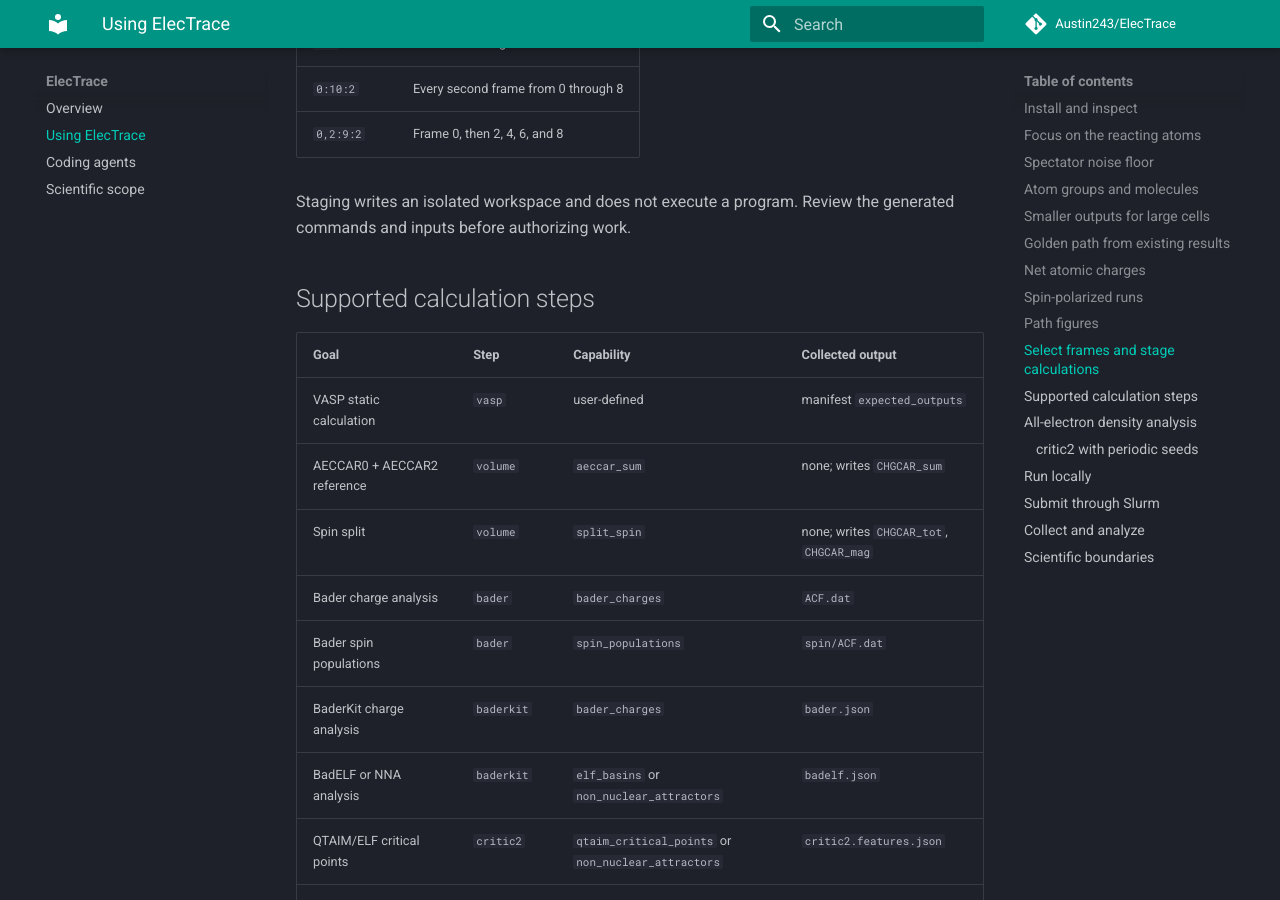
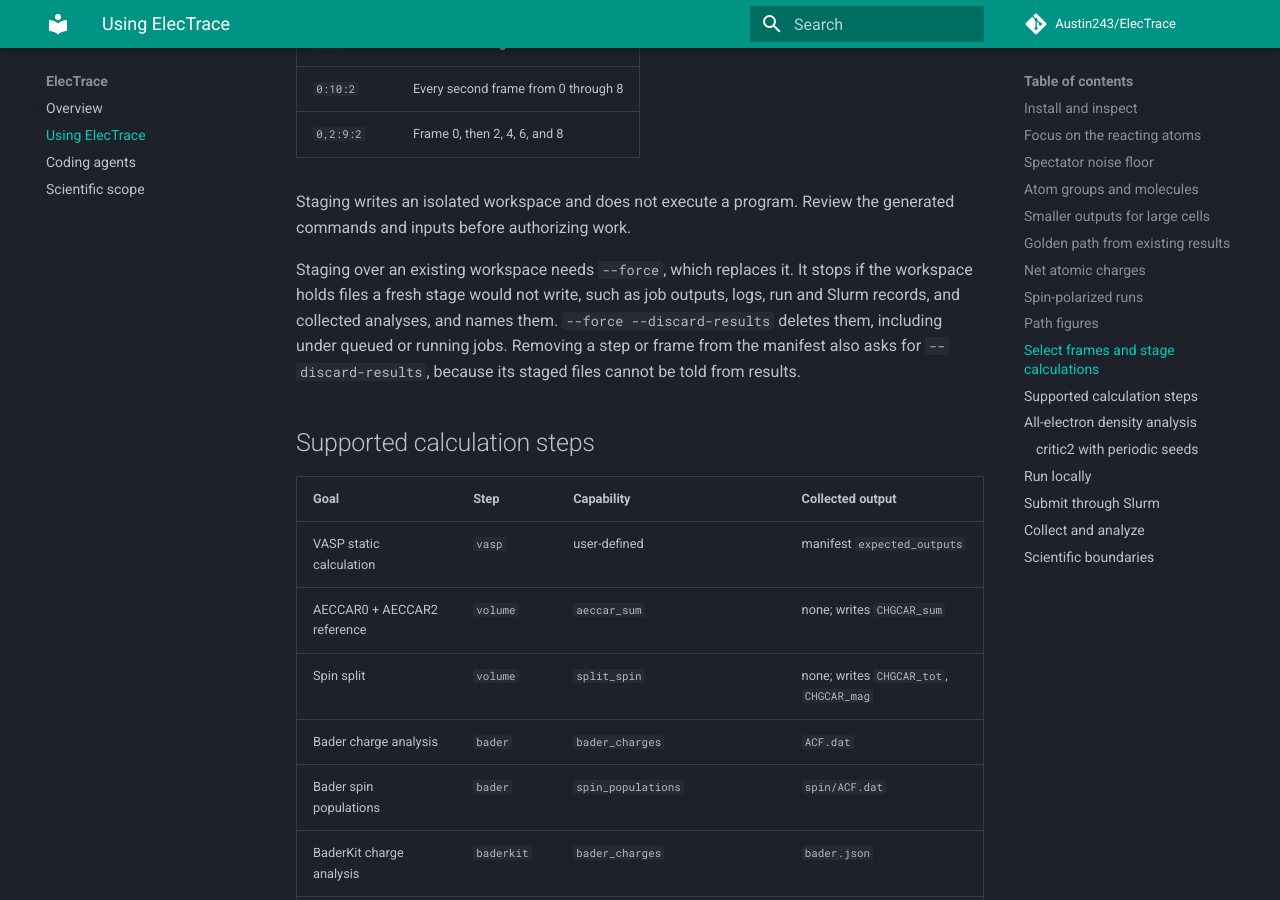
Before and after one commit to Austin243/ElecTrace, an MkDocs documentation site: the page built from docs/workflows.md, in a window 1280 px wide and 900 px high, scrolled down 11831 px. Built offline with MkDocs 1.6.1 and Material for MkDocs 9.7.7, drawn with Linux system fonts in a browser that asks for light colours; comment, search, counter and statistics services are not loaded.

```diff
--- a/docs/workflows.md
+++ b/docs/workflows.md
@@ -539,6 +539,13 @@ or Python-style slices:
 Staging writes an isolated workspace and does not execute a program. Review the
 generated commands and inputs before authorizing work.
 
+Staging over an existing workspace needs `--force`, which replaces it. It stops if the
+workspace holds files a fresh stage would not write, such as job outputs, logs, run and
+Slurm records, and collected analyses, and names them. `--force --discard-results`
+deletes them, including under queued or running jobs. Removing a step or frame from the
+manifest also asks for `--discard-results`, because its staged files cannot be told
+from results.
+
 ## Supported calculation steps
 
 | Goal | Step | Capability | Collected output |
```
Also changed, not shown: CHANGELOG.md (+4 -1 lines), 4 other files.
